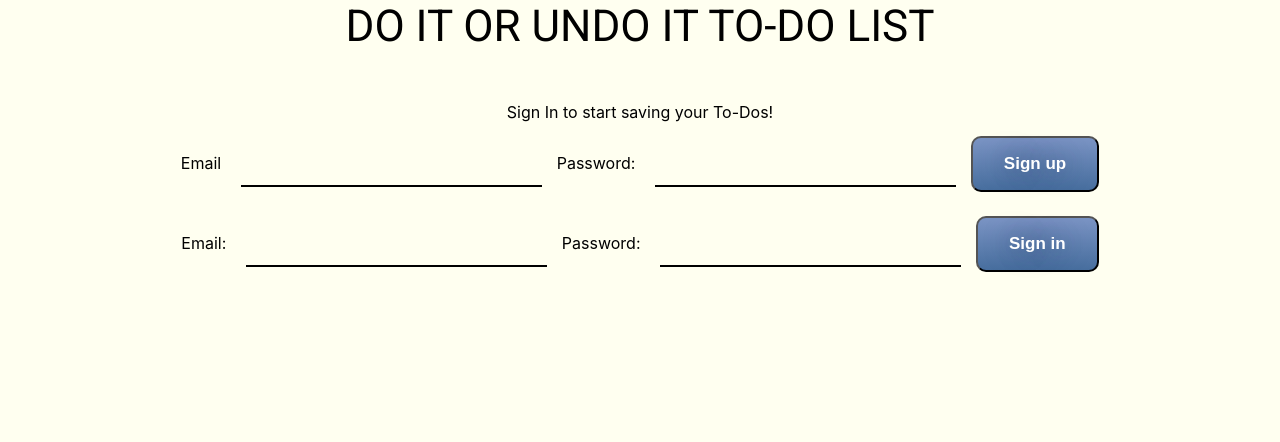
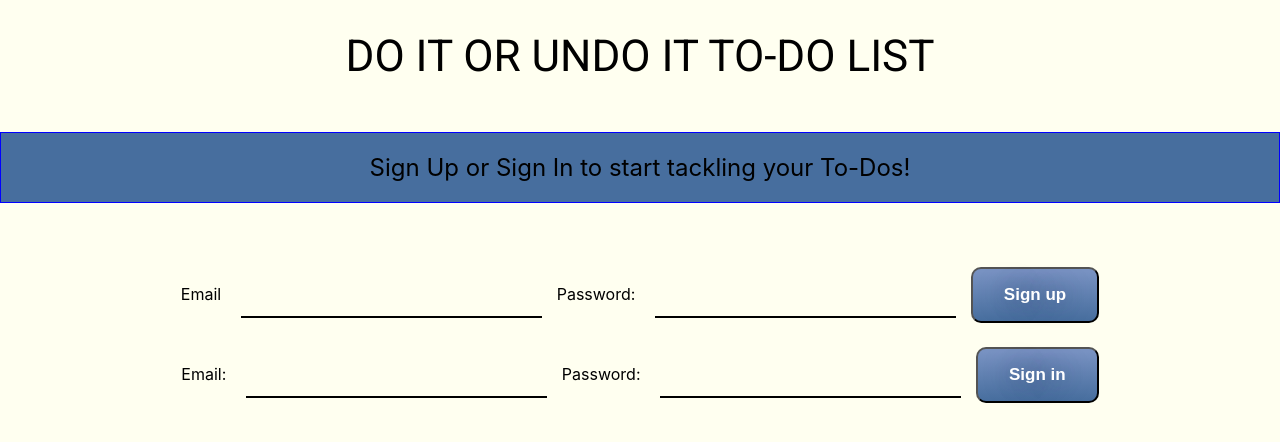
Before and after one commit to devinenoise/todo-front-end, a React (Create React App) app: page /login in a window 1280 px wide. Shown: the top 442 px of the page. Built offline with nearby package versions, Linux system fonts and the light colour scheme.

Commit message:
some styling

```diff
--- a/src/App.css
+++ b/src/App.css
@@ -6,6 +6,8 @@
 }
 
 header {
+  padding-top: 10px;
+  margin-top: 20px;
   margin-bottom: 50px;
   font-family: "Roboto", Arial, Helvetica, sans-serif;
   font-size: 44px;
@@ -61,3 +63,11 @@ input {
 	padding: 10px;
 
 }
+
+#welcome {
+	font-size: 24px;
+	margin-bottom: 50px;
+	border: 1px solid blue;
+	padding: 20px;
+	background: #476e9e;
+}
--- a/src/TodoApp.js
+++ b/src/TodoApp.js
@@ -65,10 +65,10 @@ export default class TodoApp extends Component {
 
                             matchingTodo.complete = !todo.complete
 
-                            const user = JSON.parse(localStorage.getItem('user'));
-
                             this.setState({ todos: newTodos });
 
+
+                            const user = JSON.parse(localStorage.getItem('user'));
                             //updating the database actually
                             const data = await (await request.put(`https://secure-river-88477.herokuapp.com/api/todos/${todo.id}`, matchingTodo)).set('Authorization', user.token);
 
--- a/src/TodoAppLogin.js
+++ b/src/TodoAppLogin.js
@@ -15,8 +15,9 @@ export default class TodoAppLogin extends Component {
             email: this.state.usernameSignIn,
             password: this.state.passwordSignIn,
         })
-
+        alert('you are now logged in');
         localStorage.setItem('user', JSON.stringify(signIn.body));
+        this.props.history.push('/');
     }
 
     handleSignUp = async () => {
@@ -24,24 +25,25 @@ export default class TodoAppLogin extends Component {
             email: this.state.usernameSignUp,
             password: this.state.passwordSignUp,
         })
-
+        alert('thanks for signing up!');
         localStorage.setItem('user', JSON.stringify(signUp.body));
+        this.props.history.push('/');
 
     }
 
     render() {
         return (
             <div>
-                <div id="welcome">Sign In to start saving your To-Dos!</div>
+                <div id="welcome">Sign Up or Sign In to start tackling your To-Dos!</div>
                 Email <input value={this.state.usernameSignUp} onChange={(e) => this.setState({ usernameSignUp: e.target.value })} />
-                Password: <input value={this.state.passwordSignUp} onChange={(e) => this.setState({ passwordSignUp: e.target.value })} />
+                Password: <input value={this.state.passwordSignUp} type="password" onChange={(e) => this.setState({ passwordSignUp: e.target.value })} />
 
-                <button className ="myButton" onClick={this.handleSignUp}>Sign up</button>
+                <button className="myButton" onClick={this.handleSignUp}>Sign up</button>
                 <br />
                 Email: <input value={this.state.usernameSignIn} onChange={(e) => this.setState({ usernameSignIn: e.target.value })} />
-                Password: <input value={this.state.passwordSignIn} onChange={(e) => this.setState({ passwordSignIn: e.target.value })} />
+                Password: <input value={this.state.passwordSignIn} type="password" onChange={(e) => this.setState({ passwordSignIn: e.target.value })} />
 
-                <button className ="myButton" onClick={this.handleSignIn}>Sign in</button>
+                <button className="myButton" onClick={this.handleSignIn}>Sign in</button>
             </div>
         )
     }
```
